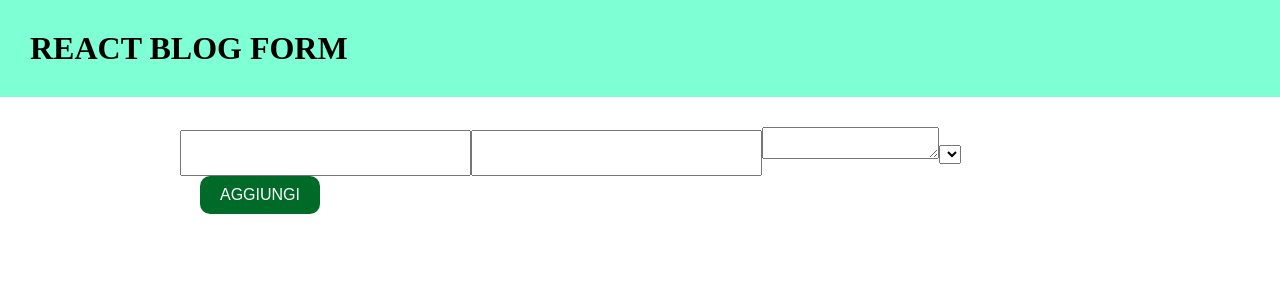
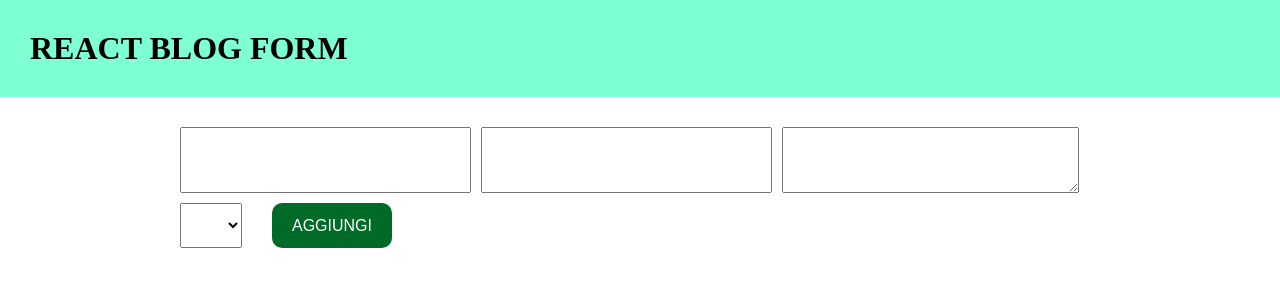
Before and after one commit to GemelliAngelo/react-form-multifield, a React (Vite) app: page / in a window 1280 px wide. Shown: the top 300 px of the page. Built offline with nearby package versions, Linux system fonts and the light colour scheme.

Commit message:
fix style

```diff
--- a/src/App.jsx
+++ b/src/App.jsx
@@ -61,13 +61,13 @@ function App() {
               <textarea
                 name="content"
                 onChange={handleFormData}
-                className="form-text-area"
+                className="form-input text-area"
                 value={formData.content}
               />
               <select
                 name="category"
                 onChange={handleFormData}
-                className="form-select"
+                className="form-input select"
                 value={formData.category}
               />
               <button className="form-button">AGGIUNGI</button>
--- a/src/assets/css/index.css
+++ b/src/assets/css/index.css
@@ -19,6 +19,12 @@ header {
   display: flex;
   flex-direction: column;
   padding: 30px;
+}
+
+form {
+  display: flex;
+  flex-wrap: wrap;
+  gap: 10px;
 }
 
 .form-input {
```
